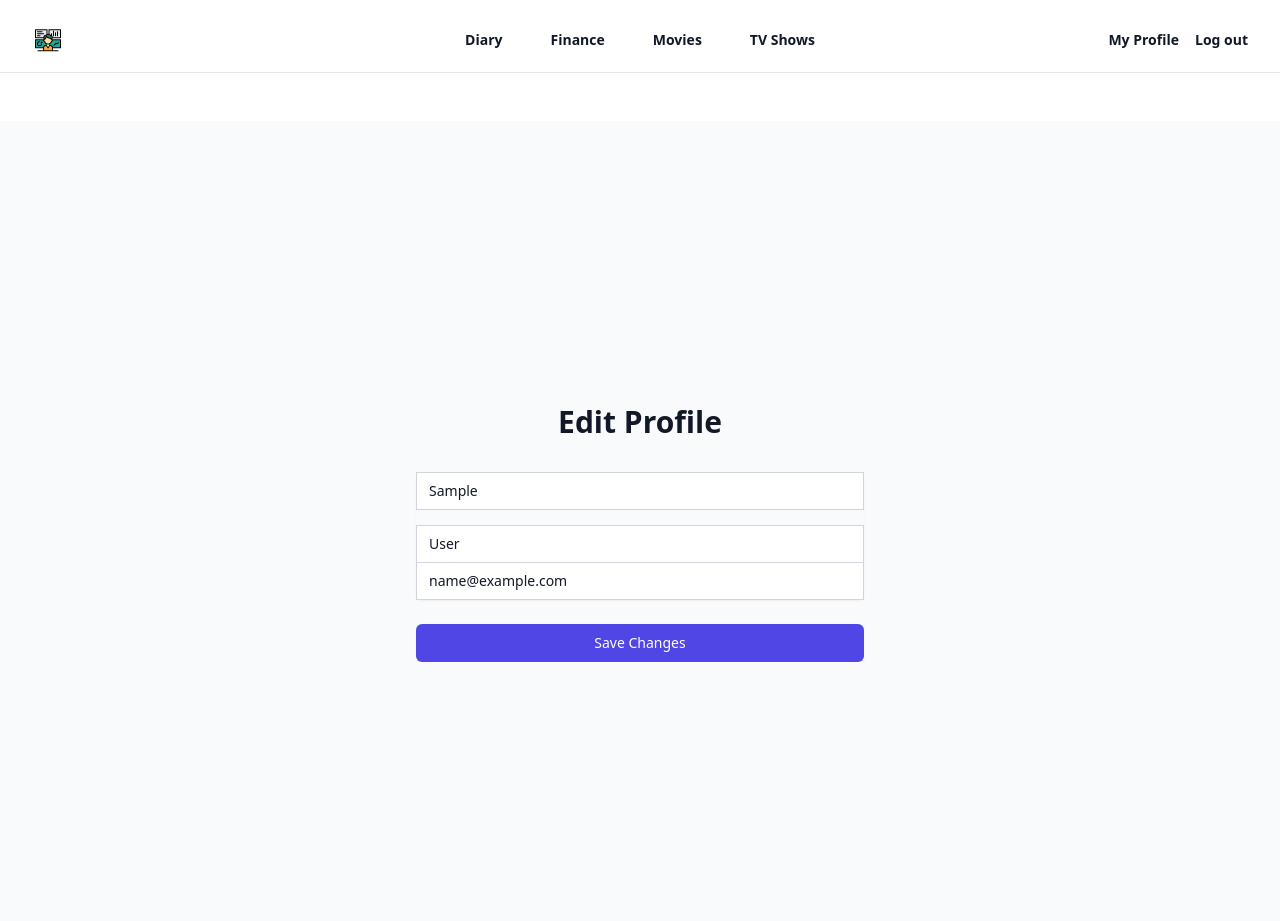
After one commit to FrankMike/controlroom, a Django app: page /authenticate/profile/edit/ in a window 1280 px wide. The commit adds this page. Run offline with Django 5.2, Linux system fonts and the light colour scheme; the visitor is signed in with stand-in values (Sample User, id 1); some libraries are stand-ins or nearby versions.

Commit message:
Add Profile page

```diff
--- a/pycontrol/controlroomproject/authentication/forms.py
+++ b/pycontrol/controlroomproject/authentication/forms.py
@@ -5,50 +5,25 @@ from django import forms
 
 
 class RegisterUserForm(UserCreationForm):
-
-    email = forms.EmailField(
-        widget=forms.EmailInput(
-            attrs={
-                "class": "form-control",
-            }
-        )
-    )
-    first_name = forms.CharField(
-        widget=forms.TextInput(
-            attrs={
-                "class": "form-control",
-            }
-        )
-    )
-    last_name = forms.CharField(
-        widget=forms.TextInput(
-            attrs={
-                "class": "form-control",
-            }
-        )
-    )
-    address = forms.CharField(
-        widget=forms.TextInput(
-            attrs={
-                "class": "form-control",
-            }
-        )
-    )
+    email = forms.EmailField()
 
     class Meta:
         model = User
-        fields = (
+        fields = [
+            "first_name",
+            "last_name",
             "username",
+            "email",
+            "password1",
+            "password2",
+        ]
+
+
+class UserProfileForm(forms.ModelForm):
+    class Meta:
+        model = User
+        fields = [
             "first_name",
             "last_name",
             "email",
-            "password1",
-            "password2",
-            "address",
-        )
-
-    def __init__(self, *args, **kwargs):
-        super(RegisterUserForm, self).__init__(*args, **kwargs)
-        self.fields["username"].widget.attrs["class"] = "form-control"
-        self.fields["password1"].widget.attrs["class"] = "form-control"
-        self.fields["password2"].widget.attrs["class"] = "form-control"
+        ]
--- /dev/null
+++ b/pycontrol/controlroomproject/authentication/templates/authenticate/edit_profile.html
@@ -0,0 +1,42 @@
+{% extends 'base.html' %}
+
+{% block content %}
+<div class="min-h-screen flex items-center justify-center bg-gray-50 py-12 px-4 sm:px-6 lg:px-8">
+    <div class="max-w-md w-full space-y-8">
+        <div>
+            <h2 class="mt-6 text-center text-3xl font-extrabold text-gray-900">
+                Edit Profile
+            </h2>
+        </div>
+        <form class="mt-8 space-y-6" action="{% url 'edit_profile' %}" method="POST">
+            {% csrf_token %}
+            <div class="rounded-md shadow-sm -space-y-px">
+                {% for field in form %}
+                    <div class="mb-4">
+                        <label for="{{ field.id_for_label }}" class="sr-only">{{ field.label }}</label>
+                        <input type="{{ field.field.widget.input_type }}"
+                               name="{{ field.name }}"
+                               id="{{ field.id_for_label }}"
+                               value="{{ field.value|default:'' }}"
+                               class="appearance-none rounded-none relative block w-full px-3 py-2 border border-gray-300 placeholder-gray-500 text-gray-900 rounded-md focus:outline-none focus:ring-indigo-500 focus:border-indigo-500 focus:z-10 sm:text-sm"
+                               placeholder="{{ field.label }}"
+                               {% if field.field.required %}required{% endif %}>
+                        {% if field.help_text %}
+                            <p class="mt-2 text-sm text-gray-500">{{ field.help_text|safe }}</p>
+                        {% endif %}
+                        {% for error in field.errors %}
+                            <p class="mt-2 text-sm text-red-600">{{ error }}</p>
+                        {% endfor %}
+                    </div>
+                {% endfor %}
+            </div>
+
+            <div>
+                <button type="submit" class="group relative w-full flex justify-center py-2 px-4 border border-transparent text-sm font-medium rounded-md text-white bg-indigo-600 hover:bg-indigo-700 focus:outline-none focus:ring-2 focus:ring-offset-2 focus:ring-indigo-500">
+                    Save Changes
+                </button>
+            </div>
+        </form>
+    </div>
+</div>
+{% endblock content %}
--- a/pycontrol/controlroomproject/authentication/templates/authenticate/register_user.html
+++ b/pycontrol/controlroomproject/authentication/templates/authenticate/register_user.html
@@ -17,7 +17,7 @@
                             <input type="{{ field.field.widget.input_type }}"
                                    name="{{ field.name }}"
                                    id="{{ field.id_for_label }}"
-                                   placeholder="{{ field.field.widget.attrs.placeholder }}"
+                                   placeholder="{{ field.label }}"
                                    class="appearance-none rounded-none relative block w-full px-3 py-2 border border-gray-300 placeholder-gray-500 text-gray-900 {% if forloop.first %}rounded-t-md{% elif forloop.last %}rounded-b-md{% endif %} focus:outline-none focus:ring-indigo-500 focus:border-indigo-500 focus:z-10 sm:text-sm"
                                    {% if field.field.required %}required{% endif %}>
                             {% if field.help_text %}
--- a/pycontrol/controlroomproject/authentication/urls.py
+++ b/pycontrol/controlroomproject/authentication/urls.py
@@ -5,4 +5,8 @@ urlpatterns = [
     path("login_user/", views.login_user, name="login_user"),
     path("logout_user/", views.logout_user, name="logout_user"),
     path("register_user/", views.register_user, name="register_user"),
+    path("profile/", views.profile, name="profile"),
+    path("profile/edit/", views.edit_profile, name="edit_profile"),
+    path("profile/change_password/", views.change_password, name="change_password"),
+    path("profile/delete_account/", views.delete_account, name="delete_account"),
 ]
--- a/pycontrol/controlroomproject/authentication/views.py
+++ b/pycontrol/controlroomproject/authentication/views.py
@@ -1,9 +1,10 @@
 from django.shortcuts import render, redirect
-from django.contrib.auth import authenticate, login, logout
-from django.contrib.auth.forms import UserCreationForm
+from django.contrib.auth import authenticate, login, logout, update_session_auth_hash
+from django.contrib.auth.decorators import login_required
 from django.contrib import messages
-
-from .forms import RegisterUserForm
+from django.contrib.auth.models import User
+from .forms import RegisterUserForm, UserProfileForm
+from django.contrib.auth.forms import PasswordChangeForm
 
 
 def login_user(request):
@@ -27,7 +28,7 @@ def logout_user(request):
 
 def register_user(request):
     if request.method == "POST":
-        form = UserCreationForm(request.POST)
+        form = RegisterUserForm(request.POST)
         if form.is_valid():
             user = form.save()
             login(request, user)
@@ -35,11 +36,49 @@ def register_user(request):
             return redirect("home")
         messages.error(request, "Unsuccessful registration. Invalid information.")
     else:
-        form = UserCreationForm()
-
-    # Add placeholders to form fields
-    form.fields["username"].widget.attrs["placeholder"] = "Enter your username"
-    form.fields["password1"].widget.attrs["placeholder"] = "Enter your password"
-    form.fields["password2"].widget.attrs["placeholder"] = "Confirm your password"
+        form = RegisterUserForm()
 
     return render(request, "authenticate/register_user.html", {"form": form})
+
+
+@login_required
+def profile(request):
+    return render(request, "authenticate/profile.html", {"user": request.user})
+
+
+@login_required
+def edit_profile(request):
+    if request.method == "POST":
+        form = UserProfileForm(request.POST, instance=request.user)
+        if form.is_valid():
+            form.save()
+            messages.success(request, "Your profile has been updated.")
+            return redirect("profile")
+    else:
+        form = UserProfileForm(instance=request.user)
+    return render(request, "authenticate/edit_profile.html", {"form": form})
+
+
+@login_required
+def change_password(request):
+    if request.method == "POST":
+        form = PasswordChangeForm(request.user, request.POST)
+        if form.is_valid():
+            user = form.save()
+            update_session_auth_hash(request, user)
+            messages.success(request, "Your password was successfully updated!")
+            return redirect("profile")
+        else:
+            messages.error(request, "Please correct the error below.")
+    else:
+        form = PasswordChangeForm(request.user)
+    return render(request, "authenticate/change_password.html", {"form": form})
+
+
+@login_required
+def delete_account(request):
+    if request.method == "POST":
+        request.user.delete()
+        messages.success(request, "Your account has been deleted.")
+        return redirect("home")
+    return render(request, "authenticate/delete_account.html")
--- a/pycontrol/controlroomproject/controlroom/templates/navbar.html
+++ b/pycontrol/controlroomproject/controlroom/templates/navbar.html
@@ -8,19 +8,29 @@
         </a>
     </div>
     <div class="flex lg:hidden">
-        <button type="button" class="-m-2.5 inline-flex items-center justify-center rounded-md p-2.5 text-gray-700" onclick="toggleMenu()">
-            <svg class="h-6 w-6" fill="none" viewBox="0 0 24 24" stroke-width="1.5" stroke="currentColor" aria-hidden="true">
+        <button type="button" class="-m-2.5 inline-flex items-center justify-center rounded-md p-2.5 text-gray-700"
+            onclick="toggleMenu()">
+            <svg class="h-6 w-6" fill="none" viewBox="0 0 24 24" stroke-width="1.5" stroke="currentColor"
+                aria-hidden="true">
                 <path stroke-linecap="round" stroke-linejoin="round" d="M3.75 6.75h16.5M3.75 12h16.5m-16.5 5.25h16.5" />
             </svg>
         </button>
     </div>
+    {% if user.is_authenticated %}
         <div id="mobileMenu" class="hidden absolute top-16 left-0 w-full bg-white shadow-md lg:hidden">
             <div class="px-2 pt-2 pb-3 space-y-1">
-            <a href="{% url 'diary' %}" class="block px-3 py-2 rounded-md text-base font-medium text-gray-700 hover:text-gray-900 hover:bg-gray-50">Diary</a>
-            <a href="{% url 'finance' %}" class="block px-3 py-2 rounded-md text-base font-medium text-gray-700 hover:text-gray-900 hover:bg-gray-50">Finance</a>
-            <a href="{% url 'movies' %}" class="block px-3 py-2 rounded-md text-base font-medium text-gray-700 hover:text-gray-900 hover:bg-gray-50">Movies</a>
-            <a href="{% url 'tv' %}" class="block px-3 py-2 rounded-md text-base font-medium text-gray-700 hover:text-gray-900 hover:bg-gray-50">TV Shows</a>
-            <a href="#" class="block px-3 py-2 rounded-md text-base font-medium text-gray-700 hover:text-gray-900 hover:bg-gray-50">Log in</a>
+                <a href="{% url 'diary' %}"
+                    class="block px-3 py-2 rounded-md text-base font-medium text-gray-700 hover:text-gray-900 hover:bg-gray-50">Diary</a>
+                <a href="{% url 'finance' %}"
+                    class="block px-3 py-2 rounded-md text-base font-medium text-gray-700 hover:text-gray-900 hover:bg-gray-50">Finance</a>
+                <a href="{% url 'movies' %}"
+                    class="block px-3 py-2 rounded-md text-base font-medium text-gray-700 hover:text-gray-900 hover:bg-gray-50">Movies</a>
+                <a href="{% url 'tv' %}"
+                    class="block px-3 py-2 rounded-md text-base font-medium text-gray-700 hover:text-gray-900 hover:bg-gray-50">TV
+                    Shows</a>
+                <a href="#"
+                    class="block px-3 py-2 rounded-md text-base font-medium text-gray-700 hover:text-gray-900 hover:bg-gray-50">Log
+                    in</a>
             </div>
         </div>
         <div class="hidden lg:flex lg:gap-x-12">
@@ -29,8 +39,10 @@
             <a href="{% url 'movies' %}" class="text-sm font-semibold leading-6 text-gray-900">Movies</a>
             <a href="{% url 'tv' %}" class="text-sm font-semibold leading-6 text-gray-900">TV Shows</a>
         </div>
+    {% endif %}
     <div class="hidden lg:flex lg:flex-1 lg:justify-end">
         {% if user.is_authenticated %}
+            <a href="{% url 'profile' %}" class="text-sm font-semibold leading-6 text-gray-900 mr-4">My Profile</a>
             <a href="{% url 'logout_user' %}" class="text-sm font-semibold leading-6 text-gray-900">Log out</a>
         {% else %}
             <a href="{% url 'login_user' %}" class="text-sm font-semibold leading-6 text-gray-900 mr-4">Log in</a>
```
Also changed, not shown: pycontrol/controlroomproject/authentication/templates/authenticate/change_password.html (added, +41 -0 lines), pycontrol/controlroomproject/authentication/templates/authenticate/delete_account.html (added, +27 -0 lines), pycontrol/controlroomproject/authentication/templates/authenticate/profile.html (added, +28 -0 lines). Lines whose indentation alone changed are shown as unchanged.
